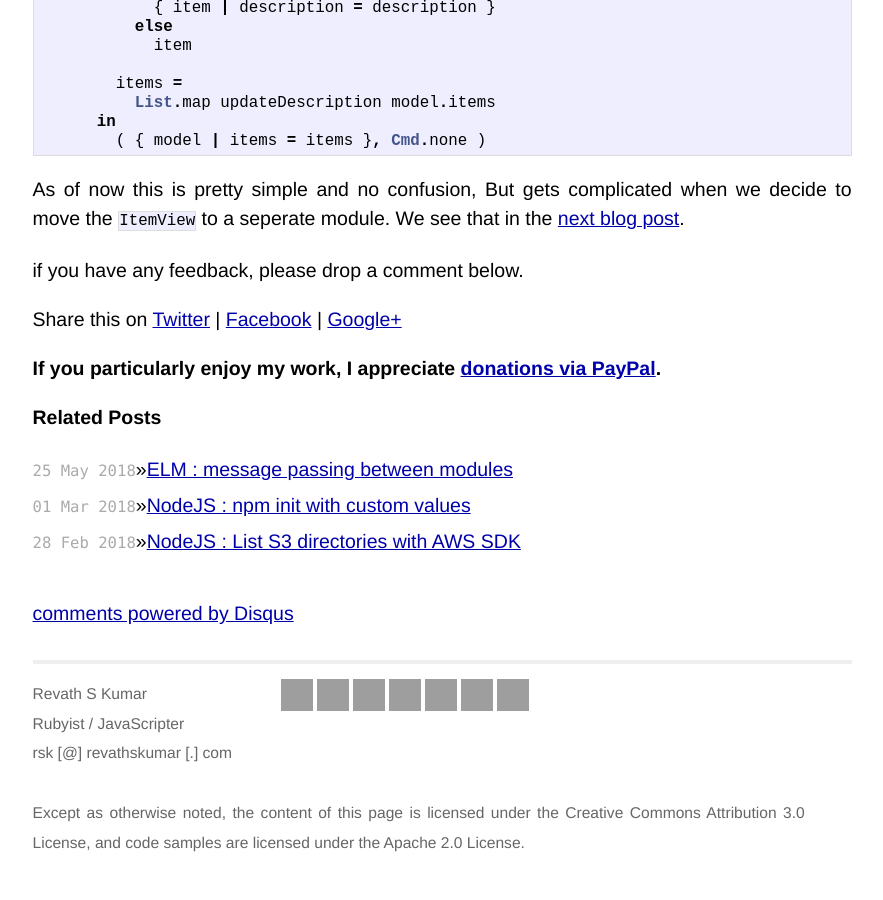
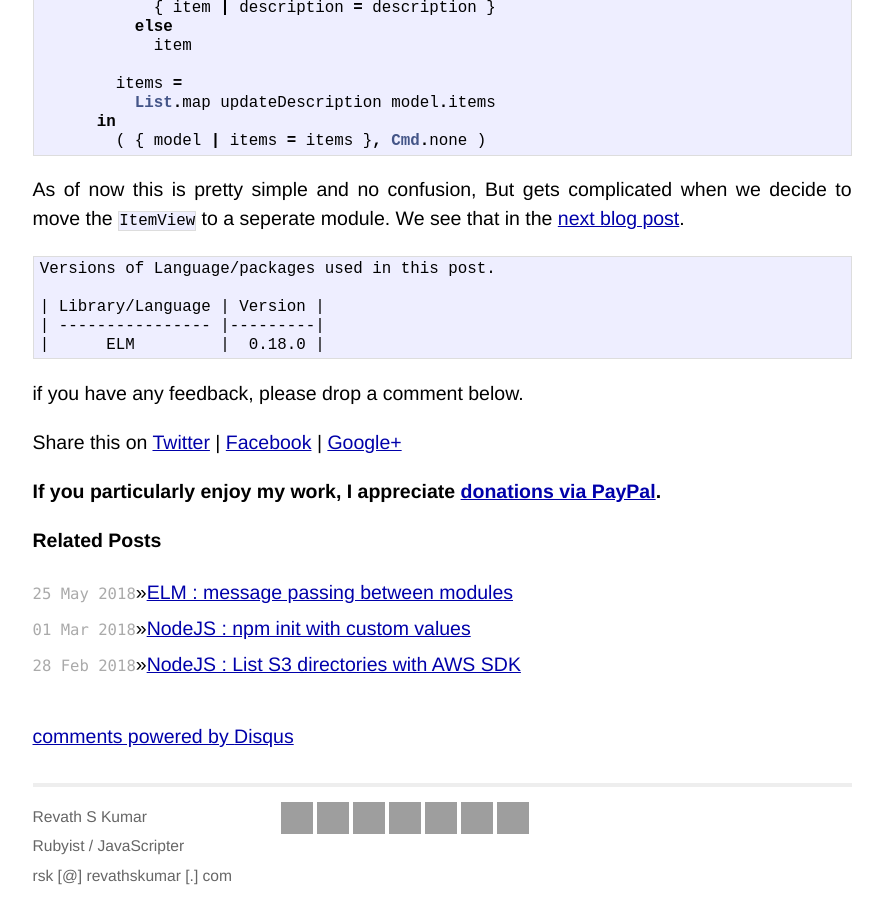
Before and after one commit to revathskumar/blog.revathskumar.com, a Jekyll site: the page built from _posts/2018-05-01-elm-update-field-in-a-list.md, in a window 1280 px wide and 900 px high, scrolled down 1537 px, cut to the strip 0-900 px from the top of the window. Shown: the whole strip, without its empty margins (198-1081 px from the left). Built offline with Jekyll 4.4.1, drawn with Linux system fonts in a browser that asks for light colours; comment, search, counter and statistics services are not loaded; before the commit the page ends 2409 px from its top, so only the background shows below that; grey boxes are pictures that could not be loaded.

Commit message:
Added ELM version used for the post

```diff
--- a/_posts/2018-05-01-elm-update-field-in-a-list.md
+++ b/_posts/2018-05-01-elm-update-field-in-a-list.md
@@ -81,6 +81,14 @@
 
 As of now this is pretty simple and no confusion, But gets complicated when we decide to move the `ItemView` to a seperate module. We see that in the [next blog post][part_2].
 
+    Versions of Language/packages used in this post.
+
+    | Library/Language | Version |
+    | ---------------- |---------|
+    |      ELM         |  0.18.0 |
+
 if you have any feedback, please drop a comment below.
 
+
+
 [part_2]: /2018/05/elm-message-passing-between-modules.html
```
